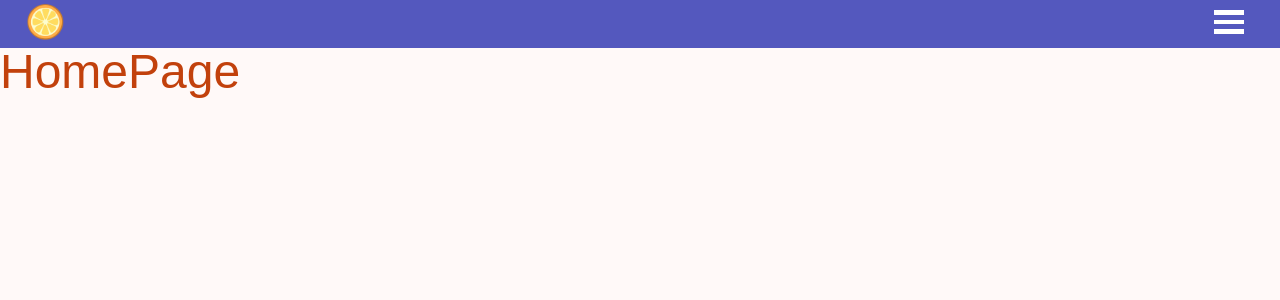
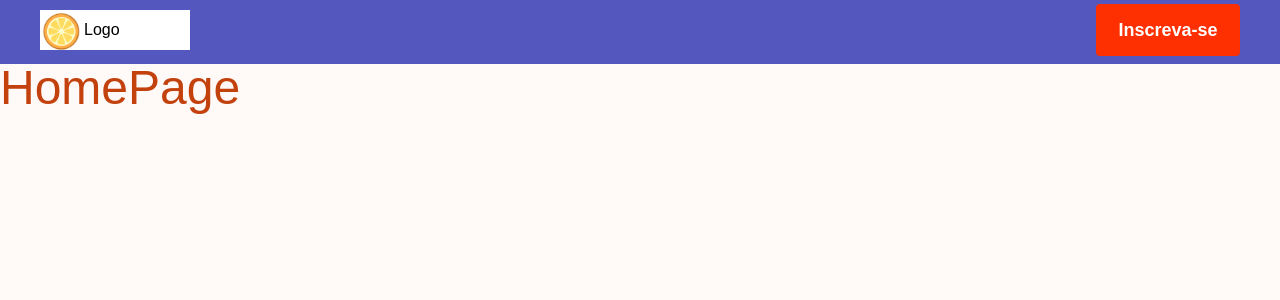
Before and after one commit to Squad-21/front-end, a React (Create React App) app: page / in a window 1280 px wide. Shown: the top 300 px of the page. Built offline with nearby package versions, Linux system fonts and the light colour scheme.

Commit message:
feat:adicionar navbar das telas de login e home

```diff
--- /dev/null
+++ b/src/components/Navbar/Home/index.jsx
@@ -0,0 +1,16 @@
+import LogoImg from "../../../images/laranja_logo.png";
+import Button from "../../Button";
+
+export function HomeNav({ subscribe }) {
+  return (
+    <div className="flex items-center justify-between py-1 px-10">
+      <div className="w-[150px] h-[40px] bg-white flex gap-1 items-center ">
+        <img src={LogoImg} alt="logo" className="w-10" />
+        <span>Logo</span>
+      </div>
+      <div className="w-36">
+        <Button title="Inscreva-se" onClick={subscribe} />
+      </div>
+    </div>
+  );
+}
--- /dev/null
+++ b/src/components/Navbar/Login/index.jsx
@@ -0,0 +1,12 @@
+import LogoImg from "../../../images/laranja_logo.png";
+
+export function LoginNav() {
+  return (
+    <div className="flex items-center justify-start py-3 px-10">
+      <div className="w-[150px] h-[40px] bg-white flex gap-1 items-center ">
+        <img src={LogoImg} alt="logo" className="w-10" />
+        <span>Logo</span>
+      </div>
+    </div>
+  );
+}
--- a/src/components/Navbar/index.jsx
+++ b/src/components/Navbar/index.jsx
@@ -1,20 +1,35 @@
 import { Sidebar } from "./Sidebar";
 import LogoImg from "../../images/laranja_logo.png";
 import styled from "styled-components";
+import { useMediaQuery } from "react-responsive";
+import { LoginNav } from "./Login";
+import { HomeNav } from "./Home";
+
+function subscribe() {
+  console.log("inscrito");
+}
 
 export function Navbar() {
+  const pathname = window.location.pathname;
+  const isDesktopOrLaptop = useMediaQuery({
+    query: "(min-width: 640px)",
+  });
+
   return (
-    <Container>
-      <Sidebar />
-      <Img src={LogoImg} alt="logo" />
-    </Container>
+    <div className="bg-violet-550 h-12 sm:h-16">
+      {isDesktopOrLaptop && pathname === "/" && (
+        <HomeNav subscribe={subscribe} />
+      )}
+      {!isDesktopOrLaptop && pathname !== "/" && (
+        <div>
+          <Sidebar />
+          <Img src={LogoImg} alt="logo" />
+        </div>
+      )}
+      {isDesktopOrLaptop && pathname === "/login" && <LoginNav />}
+    </div>
   );
 }
-
-const Container = styled.div`
-  background: #5458be;
-  height: 3rem;
-`;
 
 const Img = styled.img`
   width: 2.5rem;
```
